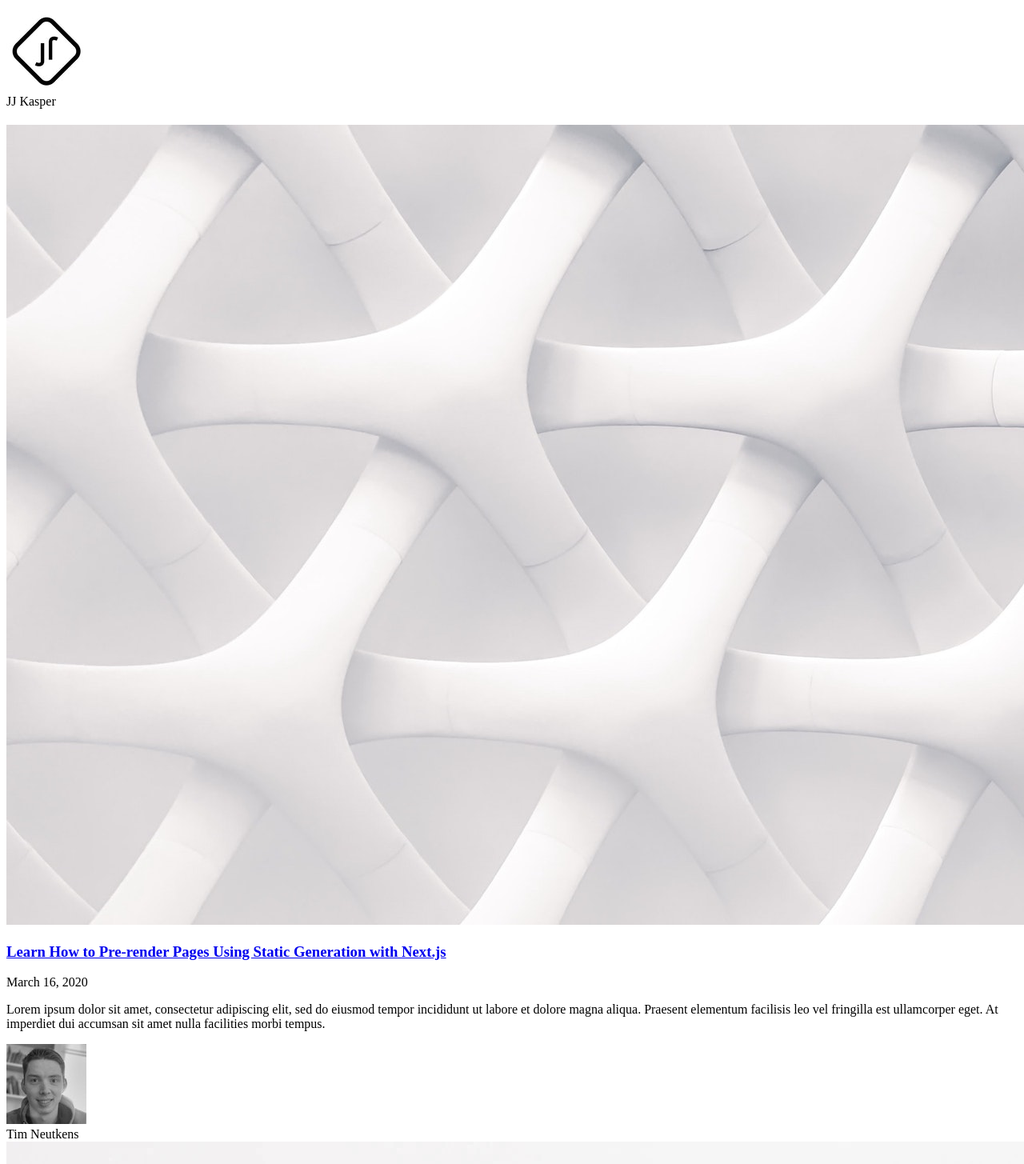
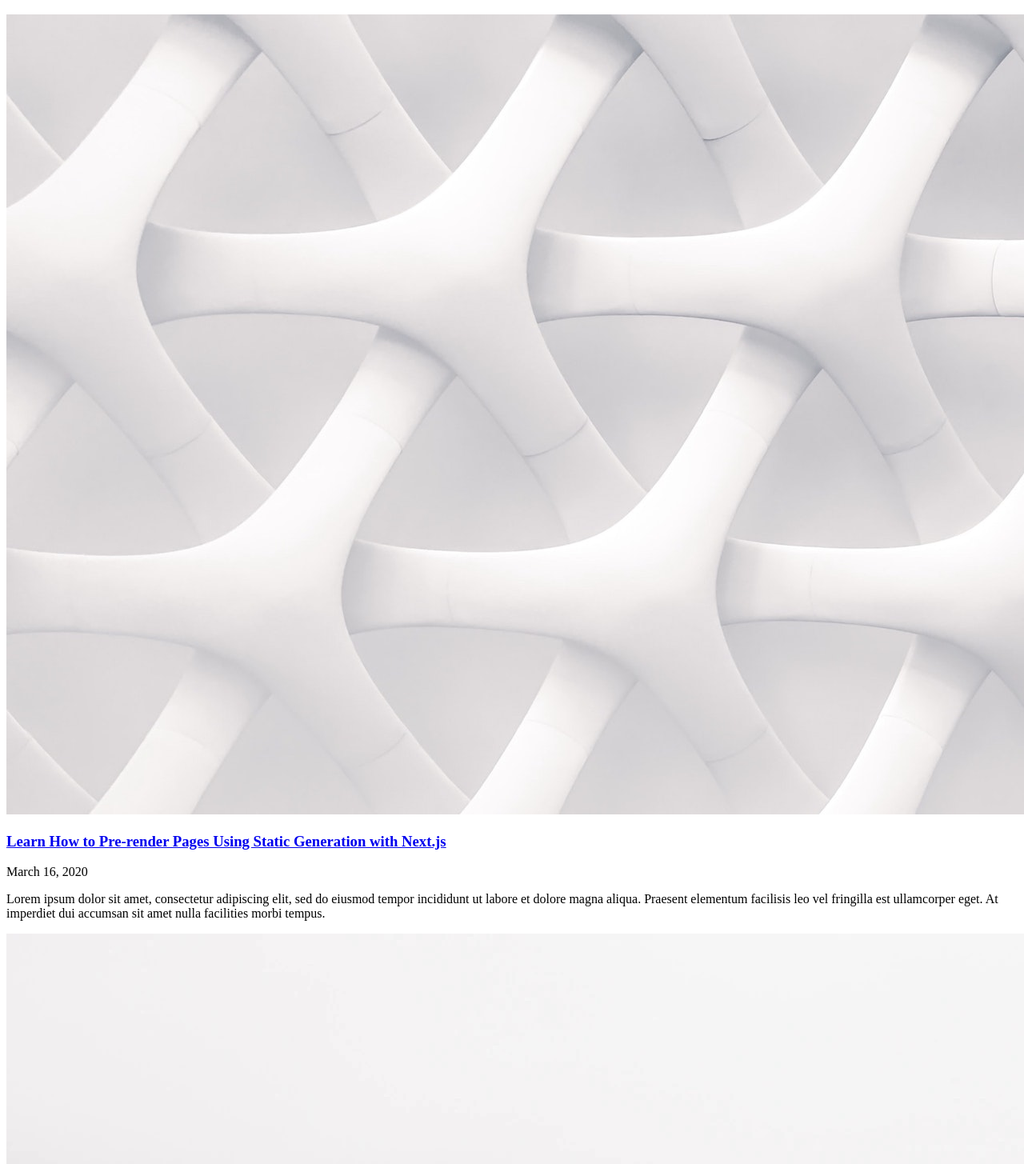
Before and after one commit to Rugoa/Rugoaweb, a Next.js app: page / in a window 1280 px wide. Shown: the part 1275-2730 px from the top of the page at 80% size. Built offline with nearby package versions, Linux system fonts and the light colour scheme.

Commit message:
authorを消す

```diff
--- a/components/hero-post.tsx
+++ b/components/hero-post.tsx
@@ -43,7 +43,7 @@ const HeroPost = ({
         </div>
         <div>
           <p className="text-lg leading-relaxed mb-4">{excerpt}</p>
-          <Avatar name={author.name} picture={author.picture} />
+
         </div>
       </div>
     </section>
--- a/components/post-header.tsx
+++ b/components/post-header.tsx
@@ -16,14 +16,14 @@ const PostHeader = ({ title, coverImage, date, author }: Props) => {
     <>
       <PostTitle>{title}</PostTitle>
       <div className="hidden md:block md:mb-12">
-        <Avatar name={author.name} picture={author.picture} />
+
       </div>
       <div className="mb-8 md:mb-16 sm:mx-0">
         <CoverImage title={title} src={coverImage} />
       </div>
       <div className="max-w-2xl mx-auto">
         <div className="block md:hidden mb-6">
-          <Avatar name={author.name} picture={author.picture} />
+
         </div>
         <div className="mb-6 text-lg">
           <DateFormatter dateString={date} />
--- a/components/post-preview.tsx
+++ b/components/post-preview.tsx
@@ -39,7 +39,7 @@ const PostPreview = ({
         <DateFormatter dateString={date} />
       </div>
       <p className="text-lg leading-relaxed mb-4">{excerpt}</p>
-      <Avatar name={author.name} picture={author.picture} />
+
     </div>
   )
 }
--- a/interfaces/author.ts
+++ b/interfaces/author.ts
@@ -1,6 +1,4 @@
 type Author = {
-  name: string
-  picture: string
 }
 
 export default Author
```
